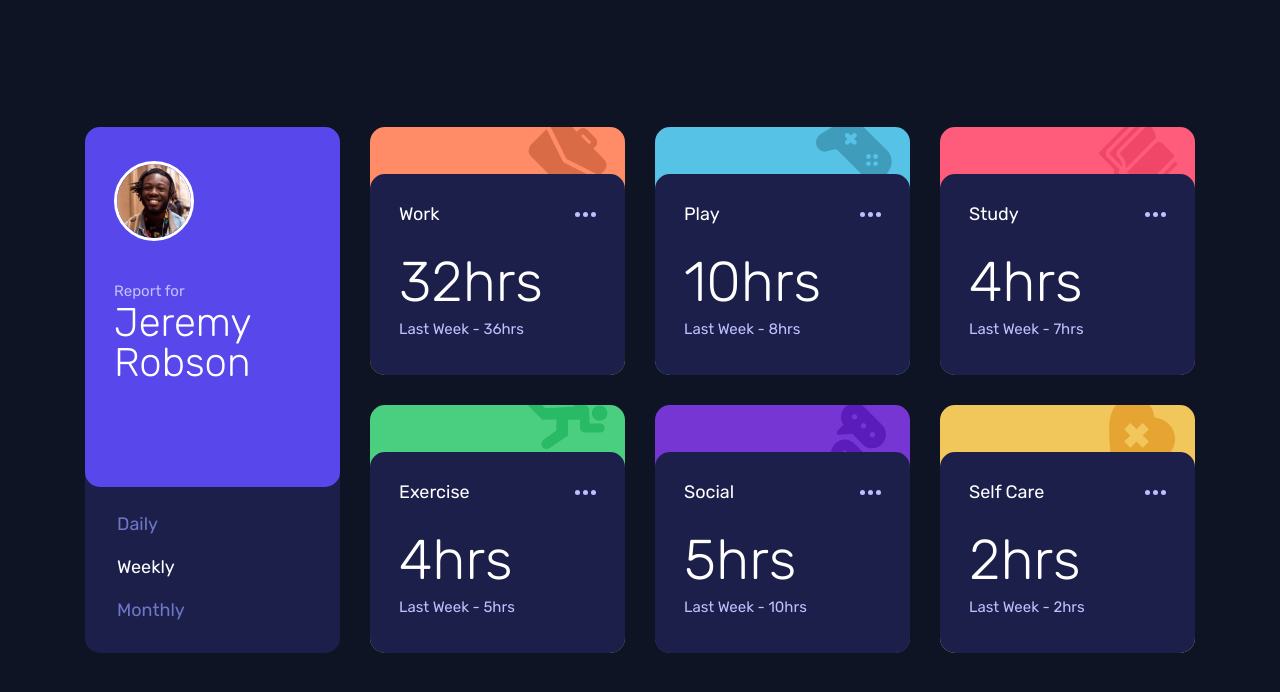
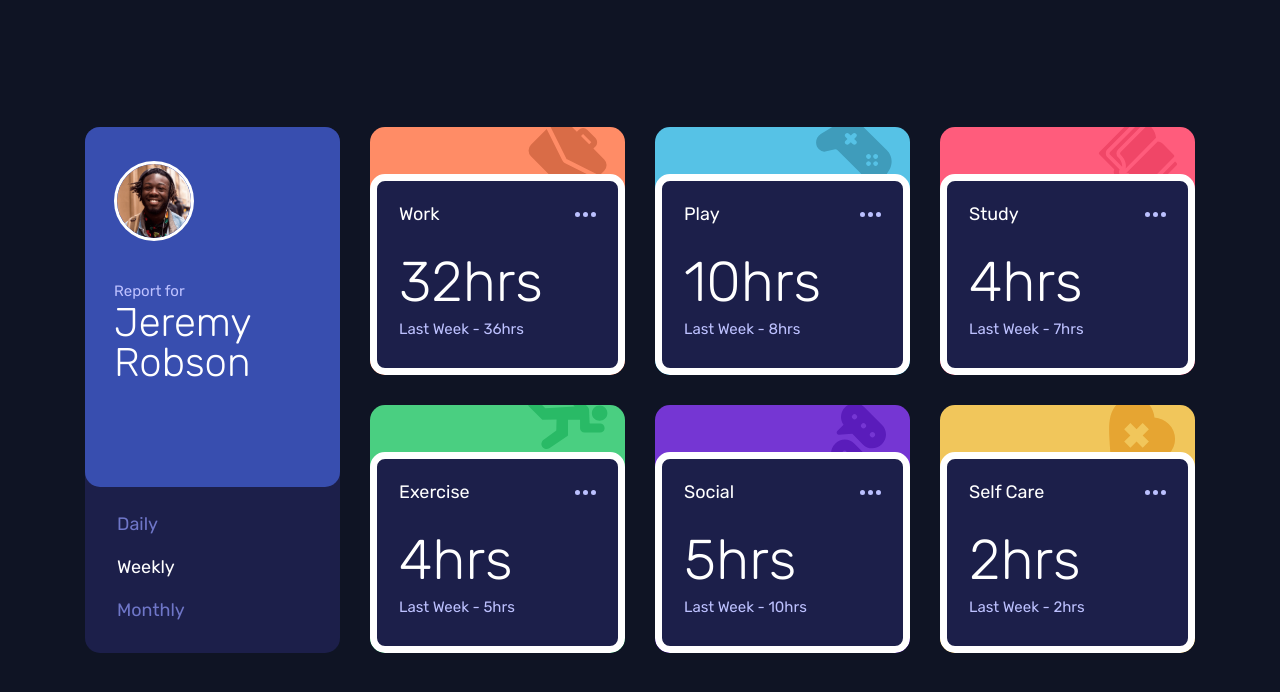
Before and after one commit to xvferdy/fem-time-tracking-dashboard, a React (Create React App) app: page / in a window 1280 px wide. Shown: the top 692 px of the page. Built offline with nearby package versions, Linux system fonts and the light colour scheme.

Commit message:
Animation @feature (#5)
* Try to add Animation

* Try adding animation

* Wrap up

```diff
--- a/package.json
+++ b/package.json
@@ -6,6 +6,7 @@
     "@testing-library/jest-dom": "^5.16.1",
     "@testing-library/react": "^11.2.7",
     "@testing-library/user-event": "^12.8.3",
+    "framer-motion": "^4.1.17",
     "react": "^17.0.2",
     "react-dom": "^17.0.2",
     "react-scripts": "4.0.3",
--- a/src/components/Card.js
+++ b/src/components/Card.js
@@ -1,10 +1,34 @@
 import React, { useEffect, useState, useContext } from "react";
+import { motion, AnimatePresence, useAnimation } from "framer-motion";
 
 import { PeriodContext } from "../context/Period.context";
 
 import ellipsis from "../assets/images/icon-ellipsis.svg";
 
-function Card({ title, timeframes }) {
+const cardVariants = {
+	hidden: {
+		opacity: 0,
+		y: 100,
+	},
+	visible: {
+		opacity: 1,
+		y: 0,
+		transition: {
+			duration: 1.2,
+		},
+	},
+};
+
+const contentVariants = {
+	hidden: {
+		y: 200,
+	},
+	visible: {
+		y: [1, 0],
+	},
+};
+
+function Card({ id, title, timeframes }) {
 	const period = useContext(PeriodContext);
 	const [periodDetails, setPeriodDetails] = useState({});
 	const { current, previous } = periodDetails;
@@ -16,14 +40,76 @@ function Card({ title, timeframes }) {
 		console.log("Card component rendered");
 	}, [period, timeframes]);
 
+	const [isShow, setIsShow] = useState(true);
+
 	return (
-		<div className={`card card--${title.toLowerCase().split(" ").join("-")}`}>
-			<div className="card__content">
+		<motion.div
+			className={`card card--${title.toLowerCase().split(" ").join("-")}`}
+			variants={cardVariants}
+			initial="hidden"
+			animate="visible"
+			onClick={() => setIsShow(!isShow)}
+		>
+			<AnimatePresence exitBeforeEnter>
+				{isShow && (
+					<motion.div
+						className="card__content"
+						variants={contentVariants}
+						initial="hidden"
+						animate="visible"
+						exit={{ y: 200, opacity: 0 }}
+					>
 						<div className="card__content-title">
 							<p>{title}</p>
 							<img src={ellipsis} alt="" />
 						</div>
-				<div className="card__content-detail">
+						<AnimatePresence exitBeforeEnter initial={false}>
+							<motion.div
+								className="card__content-detail"
+								key={period && period}
+								// initial={{ opacity: 0, y: 10 }}
+								// animate={{ opacity: 1, y: 0 }}
+								// exit={{ opacity: 1, y: -10 }}
+								// transition={{ duration: 0.15 }}
+
+								//    @keyframes swing-out-top-bck {
+								//      0% {
+								//        -webkit-transform: rotateX(0deg);
+								//                transform: rotateX(0deg);
+								//        -webkit-transform-origin: top;
+								//                transform-origin: top;
+								//        opacity: 1;
+								//      }
+								//      100% {
+								//        -webkit-transform: rotateX(-100deg);
+								//                transform: rotateX(-100deg);
+								//        -webkit-transform-origin: top;
+								//                transform-origin: top;
+								//        opacity: 0;
+								//      }
+								//    }
+
+								initial={{
+									rotateX: "70deg",
+									originY: "top",
+									opacity: 0,
+								}}
+								animate={{
+									rotateX: "0deg",
+									originY: "top",
+									opacity: 1,
+								}}
+								exit={{
+									rotateX: "-100deg",
+									originY: "top",
+									opacity: 0,
+								}}
+								transition={{
+									type: "tween",
+
+									delay: id * 0.05,
+								}}
+							>
 								<h3>{current}hrs</h3>
 								<p>
 									{period === "weekly"
@@ -33,9 +119,12 @@ function Card({ title, timeframes }) {
 										: "Last Month "}
 									- {previous}hrs
 								</p>
-				</div>
-			</div>
-		</div>
+							</motion.div>
+						</AnimatePresence>
+					</motion.div>
+				)}
+			</AnimatePresence>
+		</motion.div>
 	);
 }
 
--- a/src/components/Dashboard.js
+++ b/src/components/Dashboard.js
@@ -9,7 +9,7 @@ function Dashboard() {
 		<section className="dashboard">
 			<Profile />
 			{SUMMARY_DATA.map((activity, idx) => (
-				<Card key={idx} {...activity} />
+				<Card key={idx} id={idx} {...activity} />
 			))}
 		</section>
 	);
--- a/src/components/Profile.js
+++ b/src/components/Profile.js
@@ -1,9 +1,29 @@
 import React, { useContext } from "react";
+import { motion } from "framer-motion";
 
 import { DispatchPeriodContext } from "../context/Period.context";
 import { PeriodContext } from "../context/Period.context";
 
 import avatar from "../assets/images/image-jeremy.png";
+
+const headerVariants = {
+	hidden: {
+		y: -80,
+	},
+	visible: {
+		y: 0,
+		// backgroundColor: ["hsl(15, 100%, 70%)", "hsl(246, 80%, 60%)"],
+		backgroundColor: [
+			"rgb(255, 92, 124)",
+			"rgb(86, 194, 230)",
+			"rgb(56, 78, 175)",
+		],
+		transition: {
+			duration: 2,
+			ease: "anticipate",
+		},
+	},
+};
 
 function Profile() {
 	const dispatch = useContext(DispatchPeriodContext);
@@ -11,14 +31,41 @@ function Profile() {
 
 	return (
 		<section className="profile">
-			<div className="profile__header">
+			<motion.div
+				className="profile__header"
+				variants={headerVariants}
+				initial="hidden"
+				animate="visible"
+			>
 				<img src={avatar} alt="Jeremy profile avatar" />
 				<div className="profile__header-text">
 					<p>Report for</p>
-					<h1>Jeremy Robson</h1>
+					<motion.h1
+						whileHover={{
+							color: [
+								"#fff",
+								"#ff8c66",
+								"#56c2e6",
+								"#ff5c7c",
+								"#4acf81",
+								"#f1c65b",
+							],
+							transition: {
+								duration: 2,
+								yoyo: Infinity,
+							},
+						}}
+					>
+						Jeremy Robson
+					</motion.h1>
 				</div>
-			</div>
-			<div className="profile__tabs">
+			</motion.div>
+			<motion.div
+				className="profile__tabs"
+				initial={{ y: -250 }}
+				animate={{ y: 0 }}
+				transition={{ duration: 2, ease: "anticipate" }}
+			>
 				<button
 					className={period === "daily" ? "button button--active" : "button"}
 					onClick={() => dispatch({ type: "DAILY" })}
@@ -37,7 +84,7 @@ function Profile() {
 				>
 					Monthly
 				</button>
-			</div>
+			</motion.div>
 		</section>
 	);
 }
--- a/src/stylesheets/css/main.css
+++ b/src/stylesheets/css/main.css
@@ -111,6 +111,7 @@ h3 {
 
 .card {
   position: relative;
+  overflow: hidden;
   border-radius: 1.5rem;
 }
 .card__content {
@@ -124,7 +125,7 @@ h3 {
   padding: 2.2rem;
   padding-bottom: 3rem;
   border-radius: 1.5rem;
-  border: 7px solid #1c1f4a;
+  border: 7px solid white;
   transition: 0.2s;
 }
 .card__content-title {
@@ -199,11 +200,13 @@ h3 {
   border-radius: 1.5rem;
 }
 .profile__header {
+  position: relative;
   padding: 3.4rem 2.9rem;
   padding-right: 7.5rem;
   padding-bottom: 10.4rem;
   background-color: #5847eb;
   border-radius: inherit;
+  z-index: 10;
 }
 .profile__header img {
   width: 8rem;
@@ -220,6 +223,7 @@ h3 {
   margin-top: 0.3rem;
 }
 .profile__tabs {
+  position: relative;
   display: flex;
   flex-direction: column;
   align-items: flex-start;
--- a/src/stylesheets/scss/components/_card.scss
+++ b/src/stylesheets/scss/components/_card.scss
@@ -7,7 +7,7 @@
 
 .card {
 	position: relative;
-	// overflow: hidden;
+	overflow: hidden;
 	border-radius: 1.5rem;
 	&__content {
 		display: flex;
@@ -29,14 +29,16 @@
 		// border-bottom-left-radius: 1rem;
 		// border-bottom-right-radius: 1rem;
 
-		// border: 7px solid white;
+		border: 7px solid white;
+
 		//ss
-		border: 7px solid $dark-blue;
+		// border: 7px solid $dark-blue;
 		transition: 0.2s;
 		&-title {
 			display: flex;
 			justify-content: space-between;
 			align-items: center;
+
 			p {
 				font-size: 1.8rem;
 				color: white;
--- a/src/stylesheets/scss/components/_profile.scss
+++ b/src/stylesheets/scss/components/_profile.scss
@@ -6,12 +6,13 @@
 
 	border-radius: 1.5rem;
 	&__header {
+		position: relative;
 		padding: 3.4rem 2.9rem;
 		padding-right: 7.5rem;
 		padding-bottom: 10.4rem;
 		background-color: $blue;
 		border-radius: inherit;
-
+		z-index: 10;
 		img {
 			width: 8rem;
 			border: 0.3rem solid white;
@@ -28,6 +29,10 @@
 		}
 	}
 	&__tabs {
+		position: relative;
+		// transform: translateY(-100px);
+		// z-index: 5;
+
 		display: flex;
 		flex-direction: column;
 		align-items: flex-start;
```
Also changed, not shown: 2 other files (tests, documents, lock files or other folders). Lines whose indentation alone changed are shown as unchanged.
